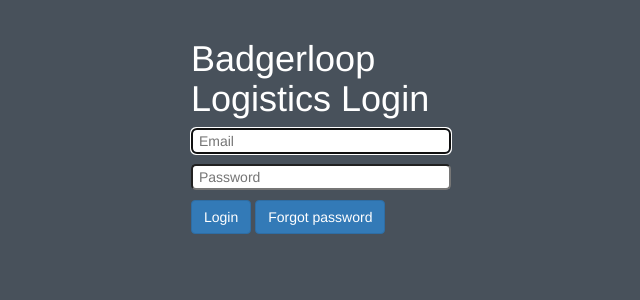
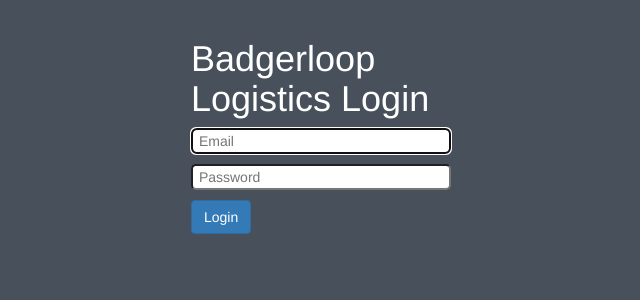
Before and after one commit to badgerlooplogistics/badgerloop_logistics_webApp, a PHP site: page /login.php in a window 1280 px wide. Shown: the part 137-437 px from the top of the page, without its empty margins (339-979 px from the left). Run offline with PHP 8.4, Linux system fonts and the light colour scheme; data that the repository does not hold is empty; some libraries are stand-ins or nearby versions.

Commit message:
changed password stuff

```diff
--- a/login.php
+++ b/login.php
@@ -22,7 +22,7 @@
             } else {
                 // check password
                 $person = mysqli_fetch_assoc($result);
-                if (md5($password) == $person['password']) {
+                if ($password == $person['password']) {
                     $_SESSION['login'] = true;
                     $_SESSION['user'] = $person['id']; // store user id in session
                     $_SESSION['access'] = $person['access'];
@@ -60,7 +60,7 @@
             <h1 id="loginHeader">Badgerloop Logistics Login</h1>
                 <input id="loginHeader" type="email" placeholder=" Email" name="email" required autofocus><br>
                 <input id="loginHeader" type="password" placeholder=" Password" name="password" required><br>
-                <input id="loginHeader" type="submit" class="btn btn-primary" value="Login"> <a class="btn btn-primary" href='forgotpassword.php' style="font-weight: 300;">Forgot password</a>
+                <input id="loginHeader" type="submit" class="btn btn-primary" value="Login">
     </form><br />
     </div>
     <footer>
```
